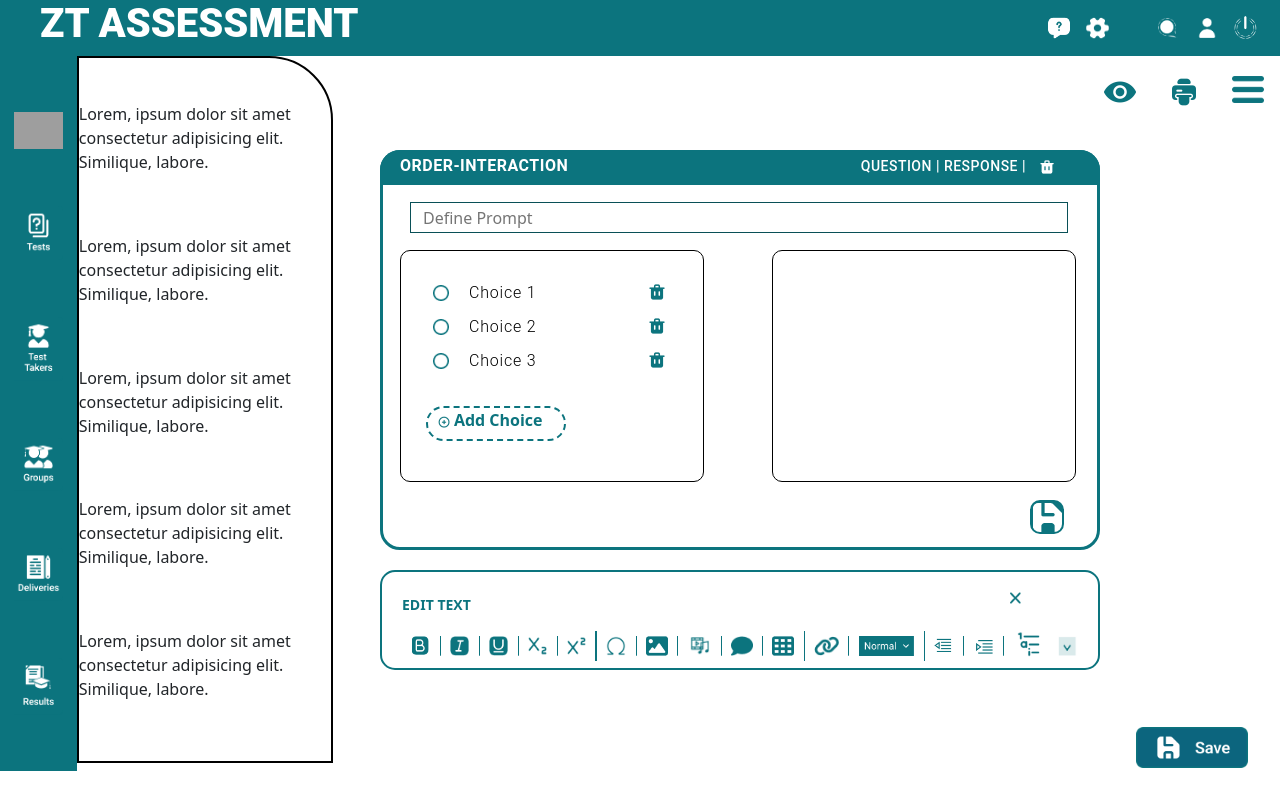
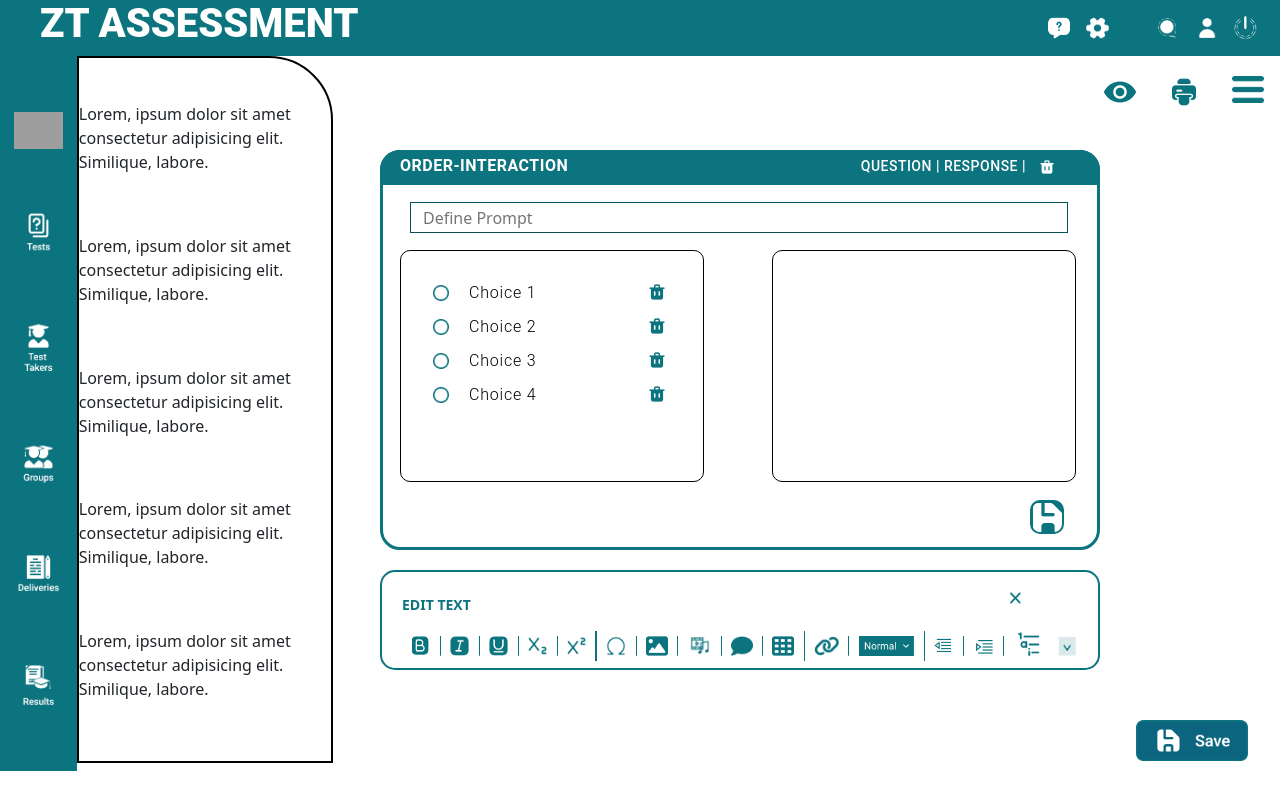
Before and after one commit to yashaSoni2022/associateintercationQA-, an Angular app: page / in a window 1280 px wide. Both pictures are taken after a click on the link "Add Choice". Built offline with nearby package versions, Linux system fonts and the light colour scheme; grey boxes are pictures that could not be loaded.

Commit message:
ngIf interaction logic of components

```diff
--- a/src/app/app.component.css
+++ b/src/app/app.component.css
@@ -1,10 +1,10 @@
-#saveButton {
+/* #saveButton {
   position: absolute;
   bottom: 2em;
   right: 2em;
   max-width: 7rem;
   max-height: 5rem;
-}
+} */
 
 .options {
   max-width: 2rem;
--- a/src/app/app.component.html
+++ b/src/app/app.component.html
@@ -12,7 +12,7 @@
   <app-header></app-header>
   <app-side-bar></app-side-bar>
   <app-orderinteraction></app-orderinteraction>
-  <img id="saveButton" src="assets/SaveButton.png" alt="">
+  <!-- <img id="saveButton" src="assets/SaveButton.png" alt=""> -->
   <img class="options" src="assets/burger.png" alt="">
   <img class="options" src="assets/printer.png" alt="">
   <img class="options" src="assets/view.png" alt="">
--- a/src/app/components/orderinteraction/orderinteraction.component.css
+++ b/src/app/components/orderinteraction/orderinteraction.component.css
@@ -293,3 +293,11 @@ span img {
     top: 500px;
     cursor: pointer;
 }
+
+#saveButton {
+  position: absolute;
+  top: 45em;
+  right: 2em;
+  max-width: 7rem;
+  max-height: 5rem;
+}
--- a/src/app/components/orderinteraction/orderinteraction.component.html
+++ b/src/app/components/orderinteraction/orderinteraction.component.html
@@ -34,8 +34,16 @@
                <img src="./assets/deletegreen.png" class="deleteicon">
             </a>
             </li>
+
+            <li *ngIf="delete4">
+               <img src="./assets/Icons/ellipse.png">
+               Choice 4
+            <a (click)="deleteicon4()">
+               <img src="./assets/deletegreen.png" class="deleteicon">
+            </a>
+            </li>
          </ul>
-         <a type="button" class="choice"><img src="./assets/Icons/add.png" height="12px"> Add
+         <a type="button" class="choice" *ngIf="choicebox" (click)="addChoice()"><img src="./assets/Icons/add.png" height="12px"> Add
             Choice</a>
          </div>
       <div class="right">
@@ -96,7 +104,7 @@
 <img src="./assets/Vector.png" class="autosave1" *ngIf="autosave">
 </a>
 
-
+<img id="saveButton" src="assets/SaveButton.png" alt="">
 
 
 <!-- 2nd Screen -->
@@ -113,17 +121,21 @@
       </div>
       <div class="left-1">
          <ul style="list-style-type: none;">
-            <li>
+            <li *ngIf="choice1">
                <img src="./assets/Icons/shadedrectangle.png" class="shadedrectangle">
                CHOICE 1
             </li>
-            <li>
+            <li *ngIf="choice2">
                <img src="./assets/Icons/shadedrectangle.png" class="shadedrectangle">
                CHOICE 2
             </li>
-            <li>
+            <li *ngIf="choice3">
                <img src="./assets/Icons/shadedrectangle.png" class="shadedrectangle">
                CHOICE 3
+            </li>
+            <li *ngIf="choice4">
+               <img src="./assets/Icons/shadedrectangle.png" class="shadedrectangle">
+               CHOICE 4
             </li>
          </ul>
       </div>
@@ -145,17 +157,21 @@
    <div class="card-body">
       <div class="left-1">
          <ul style="list-style-type: none;">
-            <li>
+            <li *ngIf="choice1">
                <img src="./assets/Icons/shadedrectangle.png" class="shadedrectangle">
                CHOICE 1
             </li>
-            <li>
+            <li *ngIf="choice2">
                <img src="./assets/Icons/shadedrectangle.png" class="shadedrectangle">
                CHOICE 2
             </li>
-            <li>
+            <li *ngIf="choice3">
                <img src="./assets/Icons/shadedrectangle.png" class="shadedrectangle">
                CHOICE 3
+            </li>
+            <li *ngIf="choice4">
+               <img src="./assets/Icons/shadedrectangle.png" class="shadedrectangle">
+               CHOICE 4
             </li>
          </ul>
       </div>
--- a/src/app/components/orderinteraction/orderinteraction.component.ts
+++ b/src/app/components/orderinteraction/orderinteraction.component.ts
@@ -9,11 +9,17 @@ export class OrderinteractionComponent {
   Condition1: boolean = true;
   autosave: boolean = true;
   bottomSymbol:boolean=true;
-  delete1=true;
-  delete2=true;
-  delete3=true;
+  delete1:boolean=true;
+  delete2:boolean=true;
+  delete3:boolean=true;
+  choicebox:boolean=true;
+  delete4:boolean=false;
   Condition2: boolean = false;
   Condition3: boolean = false;
+  choice1:boolean=true;
+  choice2:boolean=true;
+  choice3:boolean=true;
+  choice4:boolean=false;
 
   screen2(){
     this.Condition1=false;
@@ -32,14 +38,22 @@ export class OrderinteractionComponent {
 
   deleteicon1(){
     this.delete1=false;
+    this.choice1=false;
   }
 
   deleteicon2(){
     this.delete2=false;
+    this.choice2=false;
   }
 
   deleteicon3(){
     this.delete3=false;
+    this.choice3=false;
+  }
+
+  deleteicon4(){
+    this.delete4=false;
+    this.choice4=false;
   }
 
   dismiss(){
@@ -50,4 +64,10 @@ export class OrderinteractionComponent {
     this.Condition1=false;
     this.autosave=false;
   }
+
+  addChoice(){
+      this.delete4=true;
+      this.choicebox=false;
+      this.choice4=true;
+  }
 }
```
